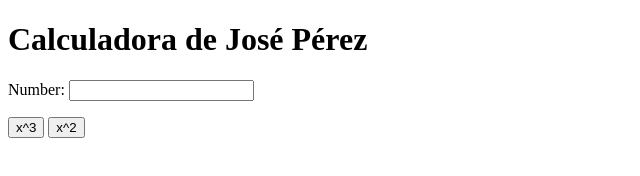
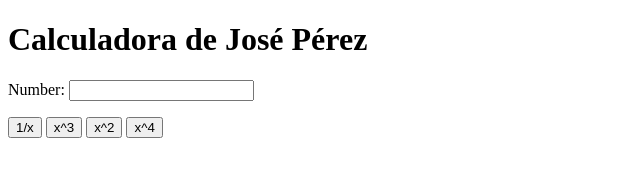
Before and after one commit to jopegon/my_calculator_2, a plain HTML site: page index.html in a window 1280 px wide. Shown: the whole page, without its empty margins (0-640 px from the left). Drawn offline with Linux system fonts and the light colour scheme.

Commit message:
x^4 button

```diff
--- a/index.html
+++ b/index.html
@@ -9,8 +9,10 @@
 		Number:
 		<input type="text" id="n1">
 		<p>
+			<button onclick="inverse()"> 1/x </button>
 			<button onclick="cube()"> x^3 </button>
 			<button onclick="square()"> x^2 </button>
+			<button onclick="power_4()"> x^4</button>
 		</p>
 		<script type="text/javascript">
 			function cube() {
@@ -21,6 +23,13 @@
 			  var num = document.getElementById("n1");
 			  num.value = num.value * num.value;
 			}
+			function power_4() {
+				var num = document.getElementById("n1");
+				num.value = Math.pow(num.value, 4);
+			}
+			function inverse() {
+				var num = document.getElementById("n1");
+				num.value = 1/num.value;
 			}
 		</script>
 	</body>
```
